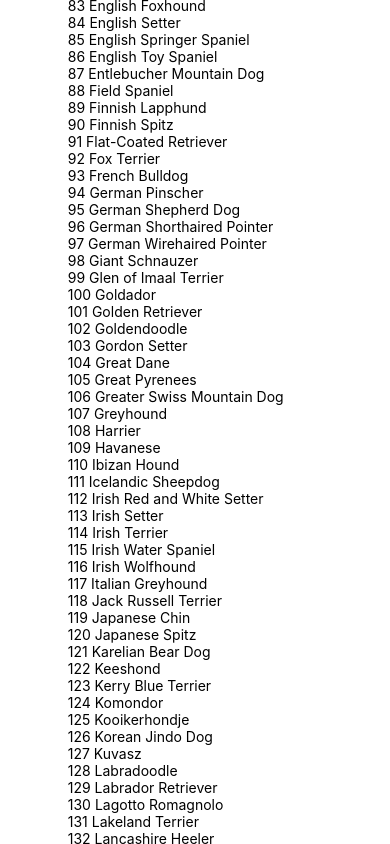
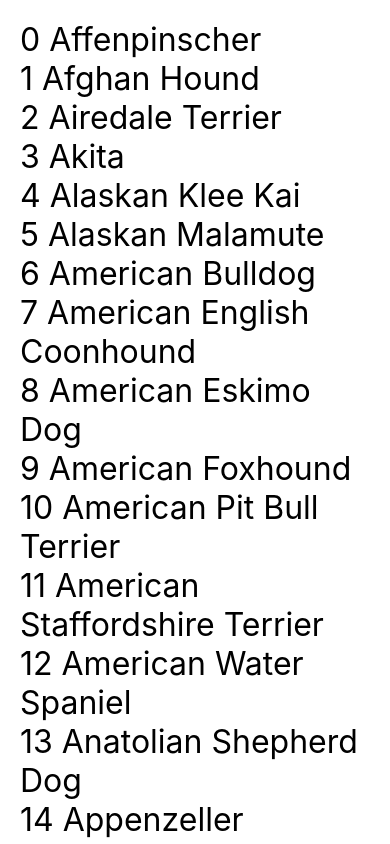
Before and after one commit to brooklyndippo/dog-app-react-native, a React Native app: screen / in a window 390 px wide. Shown: the top 844 px of the page. Built offline with nearby package versions, Linux system fonts and the light colour scheme.

Commit message:
add custom styles

```diff
--- a/App.js
+++ b/App.js
@@ -11,6 +11,7 @@ export default function App() {
           data={dogs}
           renderItem={({ item, index }) => <Item title={`${index} ${item.breed}`}  />}
           keyExtractor={item => item.breed}
+          contentContainerStyle={styles.listContainer}
         />
       </SafeAreaView>
       <StatusBar style="auto" />
@@ -22,7 +23,10 @@ const styles = StyleSheet.create({
   container: {
     flex: 1,
     backgroundColor: '#fff',
-    alignItems: 'center',
-    justifyContent: 'center',
+  },
+  listContainer: {
+    flexGrow: 1,
+    justifyContent: 'space-between',
+    padding: 20,
   },
 });
--- a/Item.js
+++ b/Item.js
@@ -1,12 +1,18 @@
 import React from 'react'
-import { View, Text } from 'react-native'
+import { View, StyleSheet, Text } from 'react-native'
 
 function Item({ title }) {
 	return (
 		<View>
-			<Text>{title}</Text>
+			<Text style={styles.title}>{title}</Text>
 		</View>
 	);
 }
 
 export default Item;
+
+const styles = StyleSheet.create({
+    title: {
+        fontSize: 32,
+    },
+})
```
